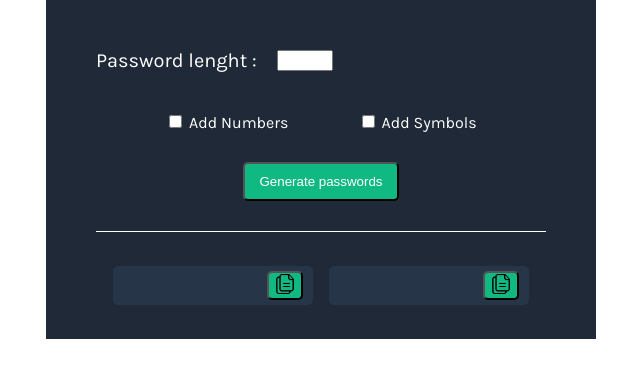
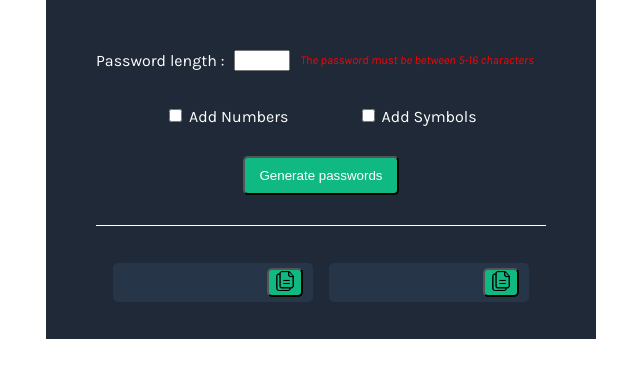
Before and after one commit to danchaud-vincent/password_generator, a plain HTML site: page index.html in a window 1280 px wide. Shown: the part 336-714 px from the top of the page, without its empty margins (319-959 px from the left). Drawn offline with Linux system fonts and the light colour scheme.

Commit message:
last update html css

```diff
--- a/index.html
+++ b/index.html
@@ -12,14 +12,15 @@
 
                 <div class="header">
                     <h1>Generate a <br><span id="highlightTitle">random password</span></h1>
-                    <p class="subtitle">Never use an insecure password again.</p>
+                    <p id="subtitle">Never use an insecure password again.</p>
                 </div>
 
 
                 <div class="password-settings-container">
                     <div class="input-length">
-                        <p>Password lenght : </p>
+                        <p>Password length : </p>
                         <input type="number" min="5" max="16">
+                        <p class="alert-message">The password must be between 5-16 characters</p>
                     </div>
 
                     <div class="input-checkboxes">
--- a/styles.css
+++ b/styles.css
@@ -20,14 +20,19 @@ h1{
     color: #10B981;
 }
 
-p{
+#subtitle{
     font-weight: 400;
     font-size: 20px;
+    font-style: italic;
 }
 
-.subtitle{
+.alert-message{
+    font-weight: 400;
+    font-size: 12px;
     font-style: italic;
+    color: red;
 }
+
 
 button{
     background: #10B981;
@@ -76,7 +81,7 @@ button{
 .input-length{
     display: flex;
     align-items: center;
-    gap: 20px;
+    gap: 10px;
 }
 
 .password-results-container{
```
